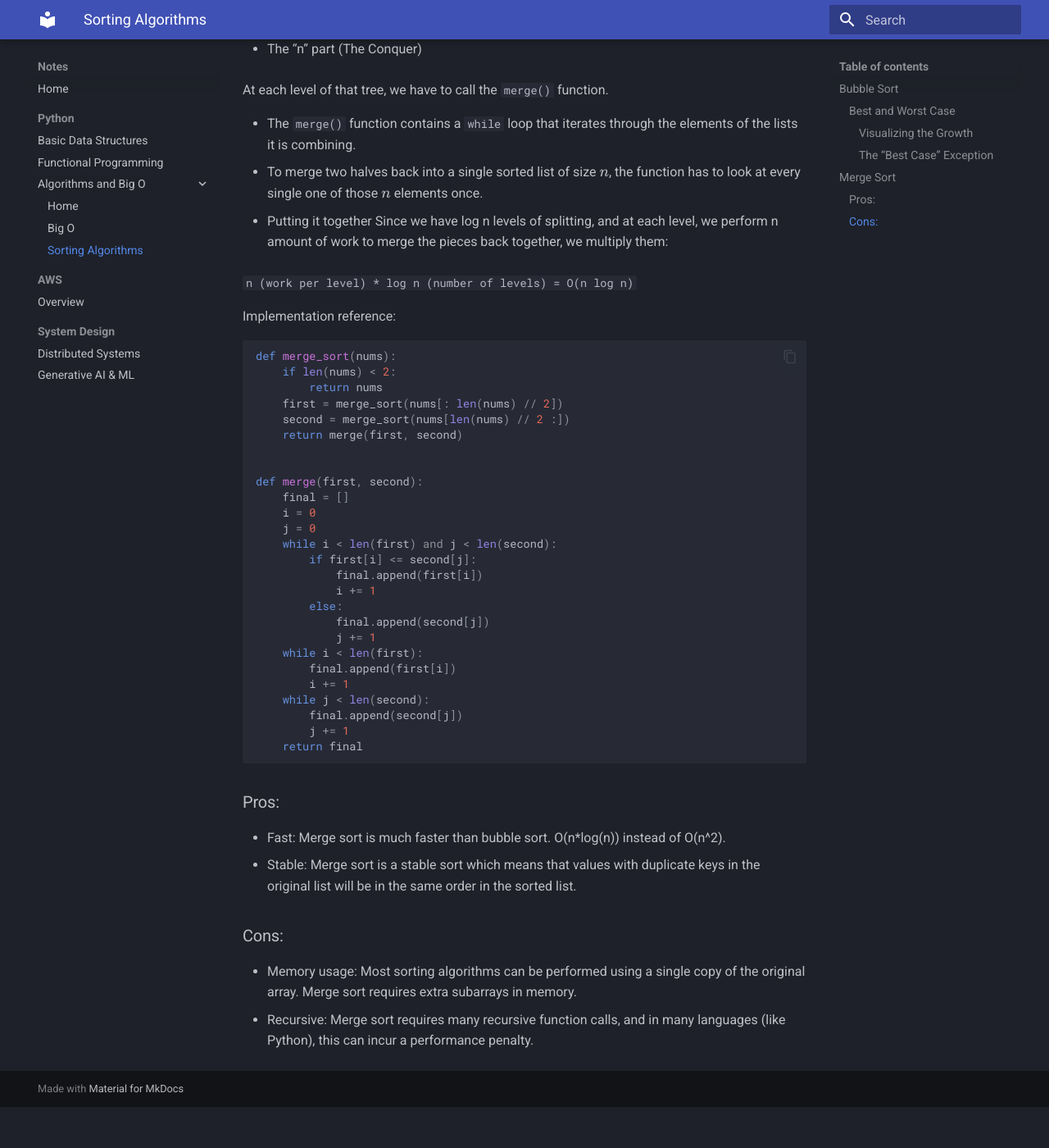
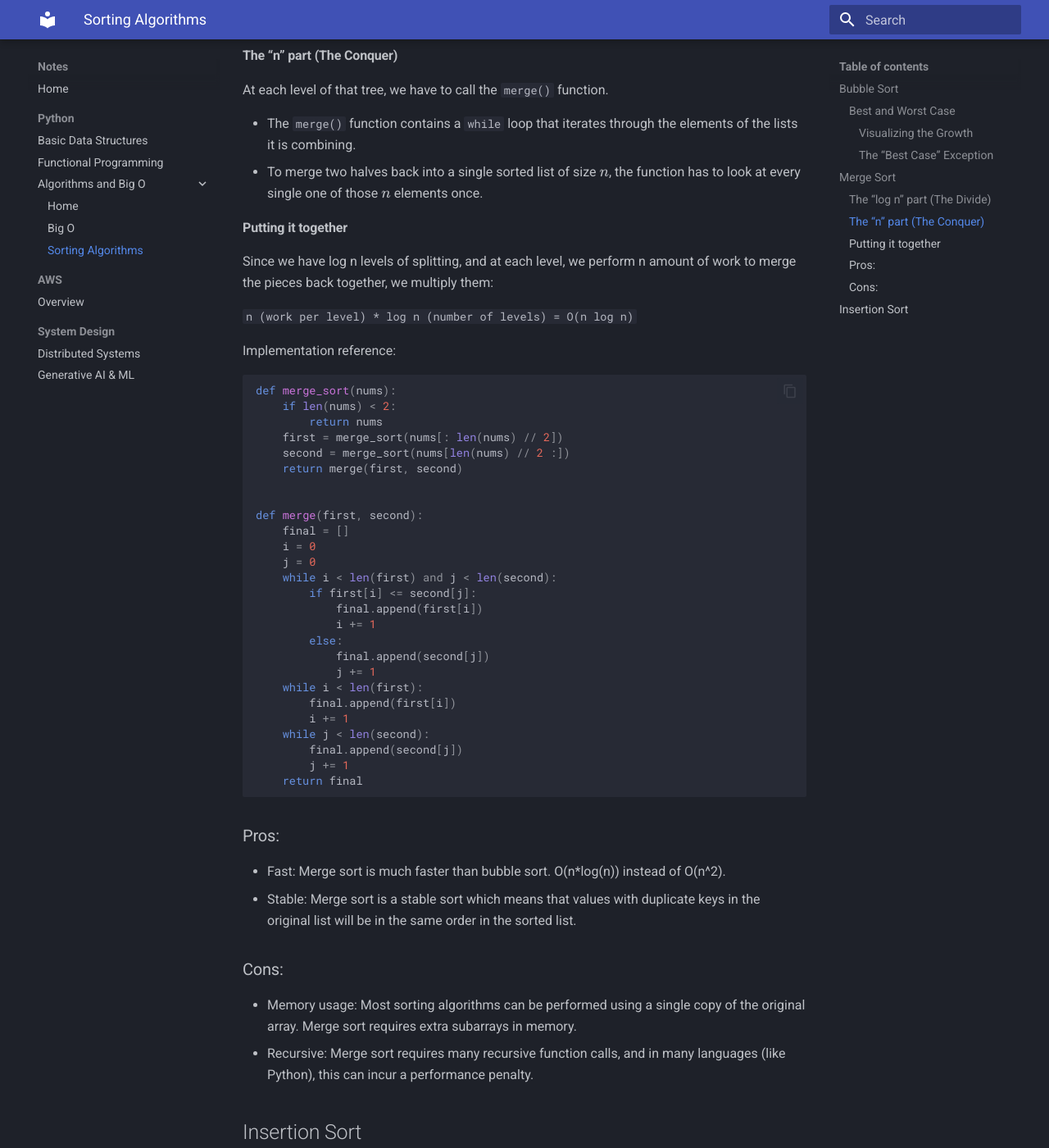
Before and after one commit to ImperialOps/notes, an MkDocs documentation site: the page built from docs/python/dsa/sorting.md, in a window 1280 px wide and 1400 px high, scrolled down 1816 px. Shown: the whole window at 82% size. Built offline with MkDocs 1.6.1 and Material for MkDocs 9.7.7, drawn with Linux system fonts in a browser that asks for light colours; before the commit the page ends 3166 px from its top, so only the background shows below that; some of the changed lines change nothing that is shown; some of the changed text lies outside the part shown.

Commit message:
Improve visuals of merge sort titles

```diff
--- a/docs/python/dsa/sorting.md
+++ b/docs/python/dsa/sorting.md
@@ -52,7 +52,7 @@ Merge sort is a recursive sorting algorithm and it's quite a bit faster than bub
 * **Divide:** divide the large problem into smaller problems, and recursively solve the smaller problems
 * **Conquer:** Combine the results of the smaller problems to solve the large problem
 
-1. The “log n” part (The Divide)
+#### The “log n” part (The Divide)
 
 Think about how many times you can split a list in half until you reach individual elements.
 
@@ -60,14 +60,15 @@ Think about how many times you can split a list in half until you reach individu
 * In mathematics, $2^3 = 8$, which is the same as saying $\log_2(8) = 3$.
 Every time we recursively call `merge_sort`, we are halving the input. This "halving" process creates a tree with a height of log n.
 
-2. The “n” part (The Conquer)
+#### The “n” part (The Conquer)
 
 At each level of that tree, we have to call the `merge()` function.
 
 * The `merge()` function contains a `while` loop that iterates through the elements of the lists it is combining.
 * To merge two halves back into a single sorted list of size $n$, the function has to look at every single one of those $n$ elements once.
 
-3. Putting it together
+#### Putting it together
+
 Since we have log n levels of splitting, and at each level, we perform n amount of work to merge the pieces back together, we multiply them:
 
 `n (work per level) * log n (number of levels) = O(n log n)`
@@ -112,3 +113,8 @@ def merge(first, second):
 
 * Memory usage: Most sorting algorithms can be performed using a single copy of the original array. Merge sort requires extra subarrays in memory.
 * Recursive: Merge sort requires many recursive function calls, and in many languages (like Python), this can incur a performance penalty.
+
+
+## Insertion Sort
+
+Insertion sort builds a sorted list one item at a time. It's much less efficient on large lists than merge sort because it's O(n^2), but it's actually faster (not in Big O terms, but due to smaller constants) than merge sort on small lists.
```
